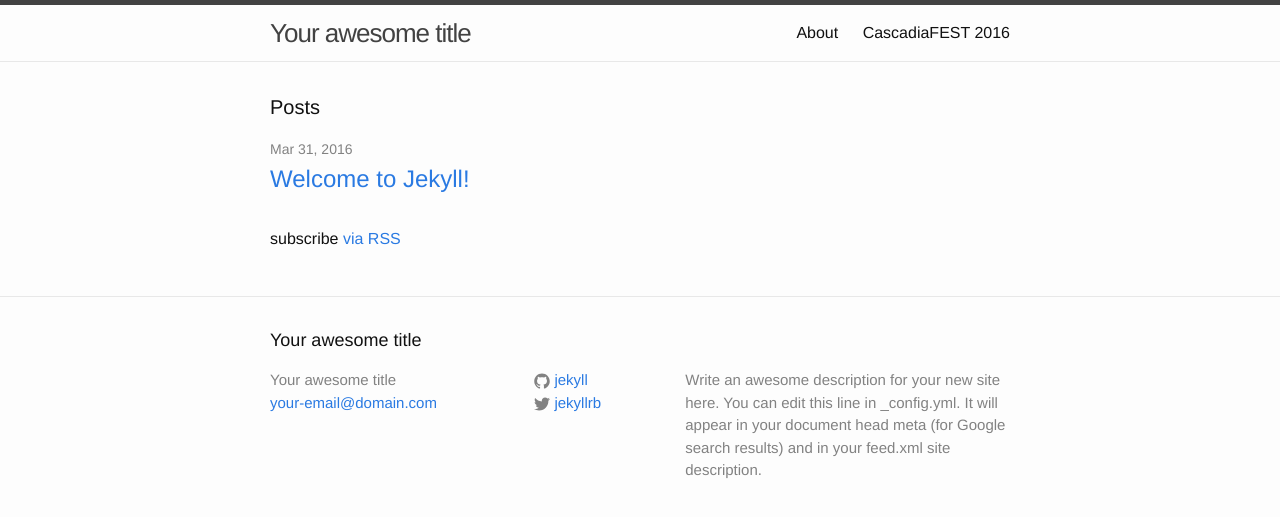
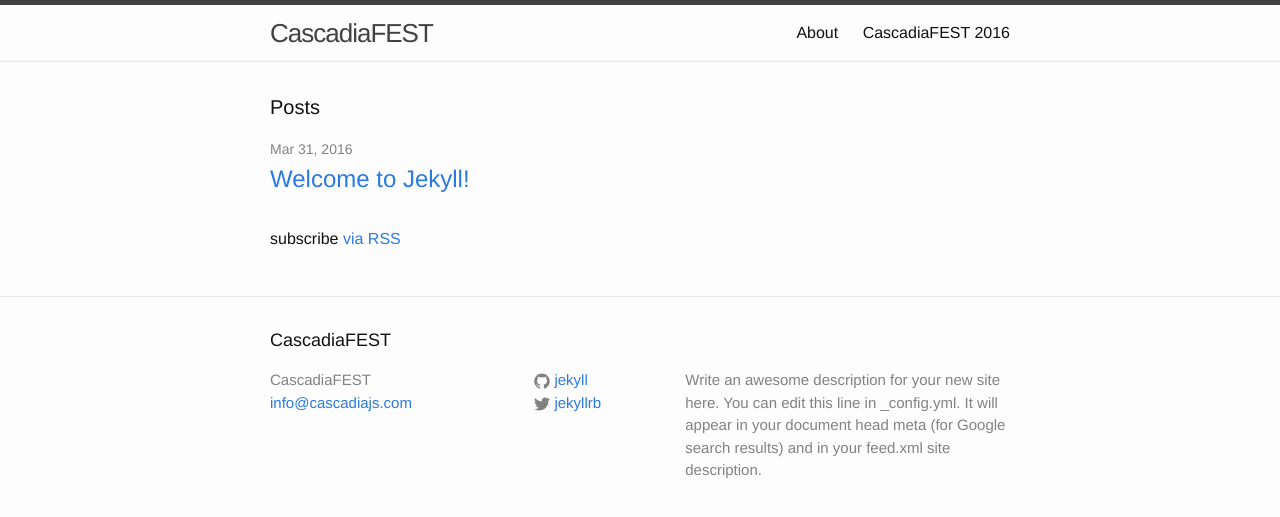
Before and after one commit to cascadiajs/news.cascadiafest.org, a Jekyll site: the page built from index.html, in a window 1280 px wide. Shown: the top 517 px of the page. Built offline with Jekyll 4.4.1, drawn with Linux system fonts in a browser that asks for light colours.

Commit message:
config update

```diff
--- a/_config.yml
+++ b/_config.yml
@@ -6,14 +6,14 @@
 # 'jekyll serve'. If you change this file, please restart the server process.
 
 # Site settings
-title: Your awesome title
-email: your-email@domain.com
+title: CascadiaFEST
+email: info@cascadiajs.com
 description: > # this means to ignore newlines until "baseurl:"
   Write an awesome description for your new site here. You can edit this
   line in _config.yml. It will appear in your document head meta (for
   Google search results) and in your feed.xml site description.
 baseurl: "" # the subpath of your site, e.g. /blog
-url: "http://yourdomain.com" # the base hostname & protocol for your site
+url: "http://cascadiafest.org" # the base hostname & protocol for your site
 twitter_username: jekyllrb
 github_username:  jekyll
 
```
